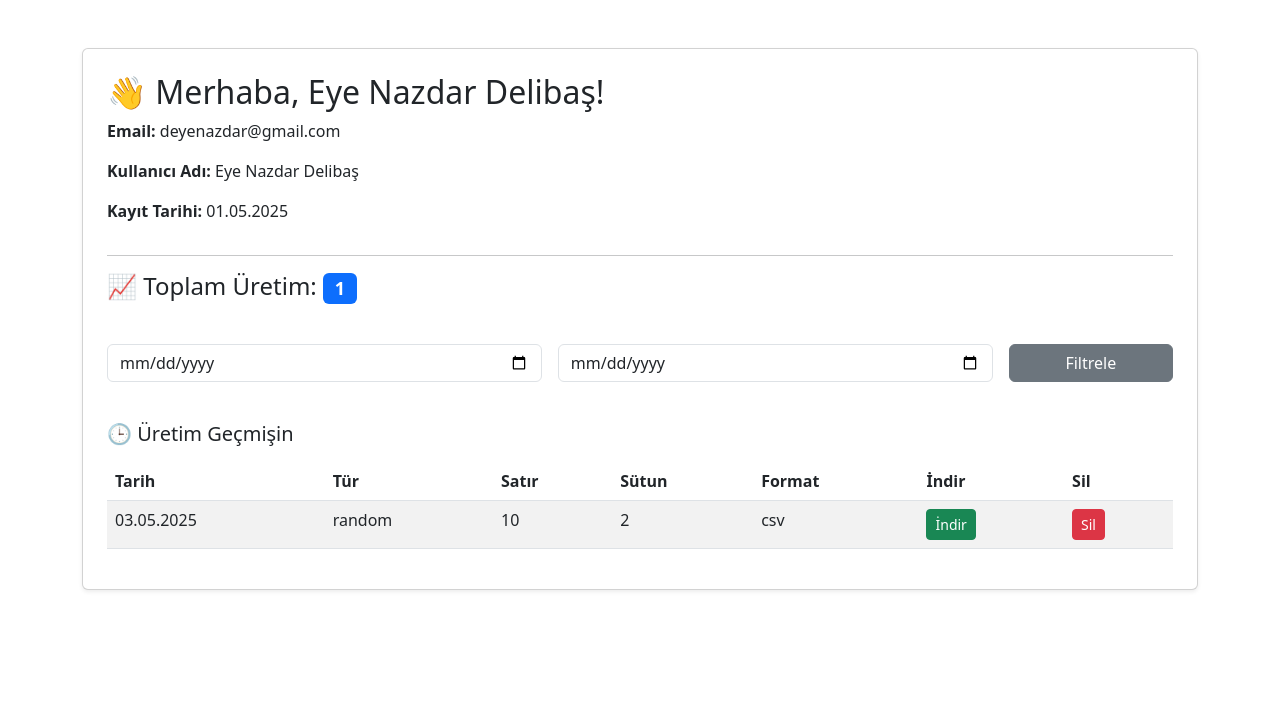
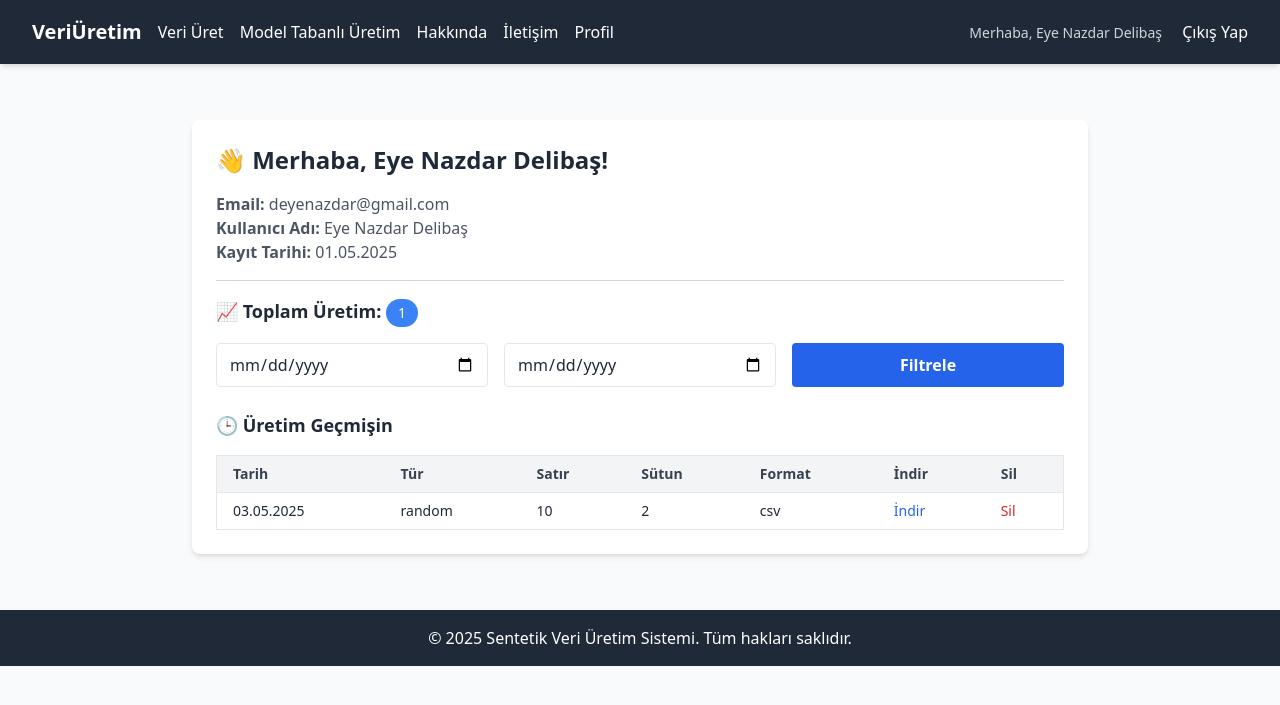
Before and after one commit to Ede-Rojin-Delibas/Final-Project, a Flask app: page /profile in a window 1280 px wide. Shown: the top 705 px of the page. Run offline with Flask 3, Linux system fonts and the light colour scheme; a user stored in the database is signed in; data comes from the database, SQL or seed files in the repository; both versions use the stored data as it was after the commit; some libraries are stand-ins or nearby versions.

Commit message:
profile page has changed and errors have handled

```diff
--- a/app.py
+++ b/app.py
@@ -42,6 +42,7 @@ login_manager.login_view = 'login'
 
 # Kullanıcı Modeli
 class User(db.Model, UserMixin):  # UserMixin ekledik
+    __tablename__ = 'user'
     id = db.Column(db.Integer, primary_key=True)
     name = db.Column(db.String(100))
     username = db.Column(db.String(80), nullable=False)
@@ -130,6 +131,45 @@ def generate_model_data():
             # Yeni veri üret
             synthetic_data = model.sample(num_rows)
 
+            # Dosya kaydı
+            filename = f"model_{current_user.id}_{datetime.now().strftime('%Y%m%d%H%M%S')}.{file_format}"
+            folder_path = os.path.join('generated_files')
+            os.makedirs(folder_path, exist_ok=True)
+            file_path = os.path.join(folder_path, filename)
+
+            if file_format == 'csv':
+                synthetic_data.to_csv(file_path, index=False)
+                mimetype = 'text/csv'
+            elif file_format == 'xlsx':
+                with pd.ExcelWriter(file_path, engine='openpyxl') as writer:
+                    synthetic_data.to_excel(writer, index=False)
+                mimetype = 'application/vnd.openxmlformats-officedocument.spreadsheetml.sheet'
+
+            # Veritabanına kayıt: UserActivity
+            activity = UserActivity(
+                user_id=current_user.id,
+                action='veri üretimi',
+                data_type='model',
+                row_count=num_rows,
+                column_count=len(synthetic_data.columns),
+                file_format=file_format
+            )
+
+            # Veritabanına kayıt: Production
+            production = Production(
+                user_id=current_user.id,
+                date=datetime.utcnow().date(),
+                type='model',
+                row=num_rows,
+                column=len(synthetic_data.columns),
+                format=file_format,
+                file_path=file_path
+            )
+
+            db.session.add(activity)
+            db.session.add(production)
+            db.session.commit()
+
             # Dosya olarak hazırla
             output = BytesIO()
             if file_format == 'csv':
@@ -140,7 +180,7 @@ def generate_model_data():
                 with pd.ExcelWriter(output, engine='openpyxl') as writer:
                     synthetic_data.to_excel(writer, index=False)
                 output.seek(0)
-                return send_file(output, as_attachment=True, download_name='synthetic_data.xlsx', mimetype='application/vnd.openxmlformats-officedocument.spreadsheetml.sheet')
+                return send_file(file_path, as_attachment=True, download_name=filename, mimetype=mimetype)
 
         except Exception as e:
             flash(f"Veri üretimi sırasında bir hata oluştu: {str(e)}", "danger")
@@ -233,7 +273,7 @@ def login():
             flash('Giriş başarısız. Lütfen bilgilerinizi kontrol edin.', 'danger')
 
     return render_template('login.html')
-login_manager.login_view = 'login'  # 'login' route ismin neyse
+login_manager.login_view = 'login'
 
 
 from authlib.integrations.flask_client import OAuth
@@ -274,6 +314,7 @@ def google_callback():
 
     login_user(user)
     flash("Google ile giriş yapıldı!", "success")
+    session['user_id'] = user.id
     return redirect(url_for('home'))
 
 # Çıkış Yapma
@@ -315,6 +356,45 @@ def generate_data():
 
         data = generate_fake_data(rows, columns, data_types)
 
+        # Dosya kaydı
+        filename = f"random_{current_user.id}_{datetime.now().strftime('%Y%m%d%H%M%S')}.{file_format}"
+        folder_path = os.path.join('generated_files')
+        os.makedirs(folder_path, exist_ok=True)
+        file_path = os.path.join(folder_path, filename)
+
+        if file_format == 'csv':
+            data.to_csv(file_path, index=False)
+            mimetype = 'text/csv'
+        elif file_format == 'xlsx':
+            with pd.ExcelWriter(file_path, engine='openpyxl') as writer:
+                data.to_excel(writer, index=False)
+            mimetype = 'application/vnd.openxmlformats-officedocument.spreadsheetml.sheet'
+
+        # Veritabanına kayıt: UserActivity
+        activity = UserActivity(
+            user_id=current_user.id,
+            action='veri üretimi',
+            data_type='random',
+            row_count=rows,
+            column_count=columns,
+            file_format=file_format
+        )
+
+        # Veritabanına kayıt: Production
+        production = Production(
+            user_id=current_user.id,
+            date=datetime.utcnow().date(),
+            type='random',
+            row=rows,
+            column=columns,
+            format=file_format,
+            file_path=file_path
+        )
+
+        db.session.add(activity)
+        db.session.add(production)
+        db.session.commit()
+
         # **Veriyi Oluştur**
         #for i in range(columns):
         #   if data_types[i] == 'integer':
@@ -336,7 +416,7 @@ def generate_data():
             with pd.ExcelWriter(output, engine='openpyxl') as writer:
                 data.to_excel(writer, index=False)
             output.seek(0)
-            return send_file(output, as_attachment=True, download_name='generated_data.xlsx', mimetype='application/vnd.openxmlformats-officedocument.spreadsheetml.sheet')
+            return send_file(file_path, as_attachment=True, download_name=filename, mimetype=mimetype)
 
     return render_template('generate.html')
 
@@ -399,16 +479,18 @@ class Production(db.Model):
     user = db.relationship('User', backref=db.backref('productions', lazy=True))
 
 #profil sayfası
+@app.route('/profile', methods=['GET', 'POST'])
 @login_required
-@app.route('/profile', methods=['GET', 'POST'])
 def profile():
-    if 'user_id' not in session:
+    # Kullanıcının giriş yapıp yapmadığını kontrol et
+    if not current_user.is_authenticated:
+        flash("Lütfen giriş yapın!", "danger")
         return redirect(url_for('login'))
-    user = User.query.get(session['user_id'])
+
      # Filtreleme için tarih aralığı
     start_date = None
     end_date = None
-    productions_query = Production.query.filter_by(user_id=user.id)
+    productions_query = Production.query.filter_by(user_id=current_user.id)
     if request.method == 'POST':
         try:
             start_date = datetime.strptime(request.form['start_date'], '%Y-%m-%d')
@@ -420,9 +502,9 @@ def profile():
 
     productions = productions_query.order_by(Production.date.desc()).all()
     total_production = len(productions)
-
+    print(current_user.is_authenticated)
     return render_template('profile.html',
-                           user=user,
+                           current_user=current_user,
                            productions=productions,
                            total_production=total_production)
 
--- a/templates/about.html
+++ b/templates/about.html
@@ -3,9 +3,9 @@
 {% block title %}Hakkında{% endblock %}
 
 {% block content %}
-<div class="container mt-5">
-    <h2 class="text-center">Bu Proje Hakkında</h2>
-    <p class="lead text-center">
+<div class="max-w-3xl mx-auto mt-12 px-4">
+    <h2 class="text-3xl font-bold text-center mb-4">Bu Proje Hakkında</h2>
+    <p class="text-lg text-center text-gray-700">
         Bu uygulama, kullanıcıların özelleştirilebilir sentetik veri setleri üretmesini sağlayan bir web platformudur.
         Gerçek verilerin gizliliğini ihlal etmeden test, eğitim ve analiz amaçlı veri oluşturmayı amaçlar.
     </p>
--- a/templates/base.html
+++ b/templates/base.html
@@ -4,80 +4,49 @@
     <meta charset="UTF-8">
     <meta name="viewport" content="width=device-width, initial-scale=1.0">
     <title>{% block title %}Veri Üretim{% endblock %}</title>
-
-    <!-- Bootstrap CSS -->
-    <link href="https://cdn.jsdelivr.net/npm/bootstrap@5.3.0/dist/css/bootstrap.min.css" rel="stylesheet">
-
-    <!-- ✅ Bootstrap Icons -->
-    <link href="https://cdn.jsdelivr.net/npm/bootstrap-icons@1.10.5/font/bootstrap-icons.css" rel="stylesheet">
-
+    <script src="https://cdn.tailwindcss.com"></script>
     {% block head %}{% endblock %}
-
 </head>
 
-<body>
+<body class="bg-gray-50 text-gray-800 font-sans">
 
     <!-- NAVBAR -->
-    <nav class="navbar navbar-expand-lg navbar-dark bg-dark">
-        <div class="container-fluid">
-          <a class="navbar-brand fw-bold" href="{{ url_for('home') }}">VeriÜretim</a>
+    <nav class="bg-gray-800 text-white shadow-md">
+        <div class="max-w-7xl mx-auto px-4 sm:px-6 lg:px-8">
+            <div class="flex items-center justify-between h-16">
+                <!-- Sol Menü -->
+                <div class="flex items-center space-x-4">
+                    <a href="{{ url_for('home') }}" class="text-xl font-bold hover:text-gray-300">VeriÜretim</a>
+                    <a href="{{ url_for('generate_data') }}" class="hover:text-gray-300">Veri Üret</a>
+                    <a href="{{ url_for('generate_model_data') }}" class="hover:text-gray-300">Model Tabanlı Üretim</a>
+                    <a href="{{ url_for('about') }}" class="hover:text-gray-300">Hakkında</a>
+                    <a href="{{ url_for('contact') }}" class="hover:text-gray-300">İletişim</a>
+                    <a href="{{ url_for('profile') }}" class="hover:text-gray-300">Profil</a>
+                </div>
 
-          <button class="navbar-toggler" type="button" data-bs-toggle="collapse" data-bs-target="#navbarNav">
-            <span class="navbar-toggler-icon"></span>
-          </button>
-
-          <div class="collapse navbar-collapse" id="navbarNav">
-            <ul class="navbar-nav me-auto mb-2 mb-lg-0">
-
-              <li class="nav-item">
-                <a class="nav-link" href="{{ url_for('generate_data') }}">Veri Üret</a>
-              </li>
-
-              <li class="nav-item">
-                <a class="nav-link" href="{{ url_for('generate_model_data') }}">Model Tabanlı Üretim</a>
-              </li>
-
-              <li class="nav-item">
-                <a class="nav-link" href="{{ url_for('about') }}">Hakkında</a>
-              </li>
-
-              <li class="nav-item">
-                <a class="nav-link" href="{{ url_for('contact') }}">İletişim</a>
-              </li>
-
-              <li class="nav-item">
-                <a class="nav-link" href="{{ url_for('profile') }}">Profil</a>
-              </li>
-            </ul>
-
-
-            <!-- Giriş / Çıkış -->
-            <ul class="navbar-nav mb-2 mb-lg-0">
-              {% if current_user.is_authenticated %}
-              <li class="nav-item">
-                <a class="nav-link" href="{{ url_for('logout') }}">Çıkış Yap</a>
-              </li>
-              {% else %}
-              <li class="nav-item">
-                <a class="nav-link" href="{{ url_for('login') }}">Giriş Yap</a>
-              </li>
-              <li class="nav-item">
-                <a class="nav-link" href="{{ url_for('register') }}">Kayıt Ol</a>
-              </li>
-              {% endif %}
-            </ul>
-
+                <!-- Sağ Menü -->
+                <div class="space-x-4">
+                    {% if current_user.is_authenticated %}
+                        <span class="text-sm text-gray-300">Merhaba, {{ current_user.username }}</span>
+                        <a href="{{ url_for('logout') }}" class="hover:text-red-300">Çıkış Yap</a>
+                    {% else %}
+                        <a href="{{ url_for('login') }}" class="hover:text-green-300">Giriş Yap</a>
+                        <a href="{{ url_for('register') }}" class="hover:text-green-300">Kayıt Ol</a>
+                    {% endif %}
+                </div>
+            </div>
         </div>
-      </div>
     </nav>
 
     <!-- SAYFA İÇERİĞİ -->
-    <main class="container-fluid">
+    <main class="max-w-7xl mx-auto p-4">
         {% block content %}{% endblock %}
     </main>
 
-    <!-- Bootstrap JS -->
-    <script src="https://cdn.jsdelivr.net/npm/bootstrap@5.3.0/dist/js/bootstrap.bundle.min.js"></script>
+    <!-- Footer -->
+    <footer class="bg-gray-800 text-white text-center py-4 mt-10">
+        <p>&copy; 2025 Sentetik Veri Üretim Sistemi. Tüm hakları saklıdır.</p>
+    </footer>
 
     {% block scripts %}{% endblock %}
 </body>
--- a/templates/profile.html
+++ b/templates/profile.html
@@ -1,58 +1,70 @@
-<link href="https://cdn.jsdelivr.net/npm/bootstrap@5.3.0/dist/css/bootstrap.min.css" rel="stylesheet">
+{% extends "base.html" %}
 
-<div class="container mt-5">
-    <div class="card p-4 shadow-sm">
-        <h2>👋 Merhaba, {{ user.username }}!</h2>
-        <p><strong>Email:</strong> {{ user.email }}</p>
-        <p><strong>Kullanıcı Adı:</strong> {{ user.username }}</p>
-        <p><strong>Kayıt Tarihi:</strong> {{ user.created_at.strftime('%d.%m.%Y') }}</p>
+{% block title %}Profil{% endblock %}
 
-        <hr>
+{% block content %}
+<div class="max-w-4xl mx-auto mt-10 p-6 bg-white shadow-md rounded-lg">
+    <h2 class="text-2xl font-bold text-gray-800 mb-4">👋 Merhaba, {{ current_user.username }}!</h2>
+    <p class="text-gray-600"><strong>Email:</strong> {{ current_user.email }}</p>
+    <p class="text-gray-600"><strong>Kullanıcı Adı:</strong> {{ current_user.username }}</p>
+    <p class="text-gray-600"><strong>Kayıt Tarihi:</strong> {{ current_user.created_at.strftime('%d.%m.%Y') }}</p>
 
-        <h4>📈 Toplam Üretim: <span class="badge bg-primary">{{ total_production }}</span></h4>
+    <hr class="my-4 border-gray-300">
 
-        <form method="POST" class="row g-3 mt-3">
-            <div class="col-md-5">
-                <input type="date" name="start_date" class="form-control" required>
-            </div>
-            <div class="col-md-5">
-                <input type="date" name="end_date" class="form-control" required>
-            </div>
-            <div class="col-md-2">
-                <button type="submit" class="btn btn-secondary w-100">Filtrele</button>
-            </div>
-        </form>
+    <h4 class="text-lg font-semibold text-gray-800 mb-4">📈 Toplam Üretim:
+        <span class="inline-block bg-blue-500 text-white text-sm font-medium px-3 py-1 rounded-full">
+            {{ total_production }}
+        </span>
+    </h4>
 
-        <h5 class="mt-4">🕒 Üretim Geçmişin</h5>
-        <table class="table table-striped table-hover mt-2">
+    <form method="POST" class="grid grid-cols-1 md:grid-cols-3 gap-4 mt-4">
+        <input type="date" name="start_date" class="border rounded px-3 py-2 w-full focus:ring-2 focus:ring-blue-500" required>
+        <input type="date" name="end_date" class="border rounded px-3 py-2 w-full focus:ring-2 focus:ring-blue-500" required>
+        <button type="submit" class="bg-blue-600 hover:bg-blue-700 text-white font-semibold rounded px-3 py-2 w-full">
+            Filtrele
+        </button>
+    </form>
+
+    <h5 class="text-lg font-semibold text-gray-800 mt-6 mb-4">🕒 Üretim Geçmişin</h5>
+    <div class="overflow-x-auto">
+        <table class="min-w-full table-auto border border-gray-200 text-sm">
             <thead>
-                <tr>
-                    <th>Tarih</th>
-                    <th>Tür</th>
-                    <th>Satır</th>
-                    <th>Sütun</th>
-                    <th>Format</th>
-                    <th>İndir</th>
-                    <th>Sil</th>
+                <tr class="bg-gray-100 text-left text-gray-700">
+                    <th class="px-4 py-2 border-b">Tarih</th>
+                    <th class="px-4 py-2 border-b">Tür</th>
+                    <th class="px-4 py-2 border-b">Satır</th>
+                    <th class="px-4 py-2 border-b">Sütun</th>
+                    <th class="px-4 py-2 border-b">Format</th>
+                    <th class="px-4 py-2 border-b">İndir</th>
+                    <th class="px-4 py-2 border-b">Sil</th>
                 </tr>
             </thead>
-            <tbody>
+            <tbody class="divide-y divide-gray-200">
             {% if productions %}
                 {% for production in productions %}
-                <tr>
-                    <td>{{ production.date.strftime('%d.%m.%Y') }}</td>
-                    <td>{{ production.type }}</td>
-                    <td>{{ production.row }}</td>
-                    <td>{{ production.column }}</td>
-                    <td>{{ production.format }}</td>
-                    <td><a href="{{ url_for('download', id=production.id) }}" class="btn btn-sm btn-success">İndir</a></td>
-                    <td><a href="{{ url_for('delete', id=production.id) }}" class="btn btn-sm btn-danger">Sil</a></td>
+                <tr class="hover:bg-gray-50">
+                    <td class="px-4 py-2">{{ production.date.strftime('%d.%m.%Y') }}</td>
+                    <td class="px-4 py-2">{{ production.type }}</td>
+                    <td class="px-4 py-2">{{ production.row }}</td>
+                    <td class="px-4 py-2">{{ production.column }}</td>
+                    <td class="px-4 py-2">{{ production.format }}</td>
+                    <td class="px-4 py-2">
+                        <a href="{{ url_for('download', id=production.id) }}"
+                           class="text-blue-600 hover:underline font-medium">İndir</a>
+                    </td>
+                    <td class="px-4 py-2">
+                        <a href="{{ url_for('delete', id=production.id) }}"
+                           class="text-red-600 hover:underline font-medium">Sil</a>
+                    </td>
                 </tr>
                 {% endfor %}
             {% else %}
-                <tr><td colspan="7">Henüz üretim verisi bulunmamaktadır.</td></tr>
+                <tr>
+                    <td colspan="7" class="text-center text-gray-500 px-4 py-4">Henüz üretim verisi bulunmamaktadır.</td>
+                </tr>
             {% endif %}
             </tbody>
         </table>
     </div>
 </div>
+{% endblock %}
```
Also changed, not shown: generated_files/random_1_20250503121330.csv (added, +11 -0 lines), templates/contact.html (+21 -44 lines), templates/generate.html (+27 -30 lines), templates/generate_model.html (+22 -21 lines), templates/index.html (+13 -7 lines), templates/login.html (+36 -29 lines), templates/register.html (+24 -28 lines), templates/users.html (+26 -26 lines), instance/database.db.
